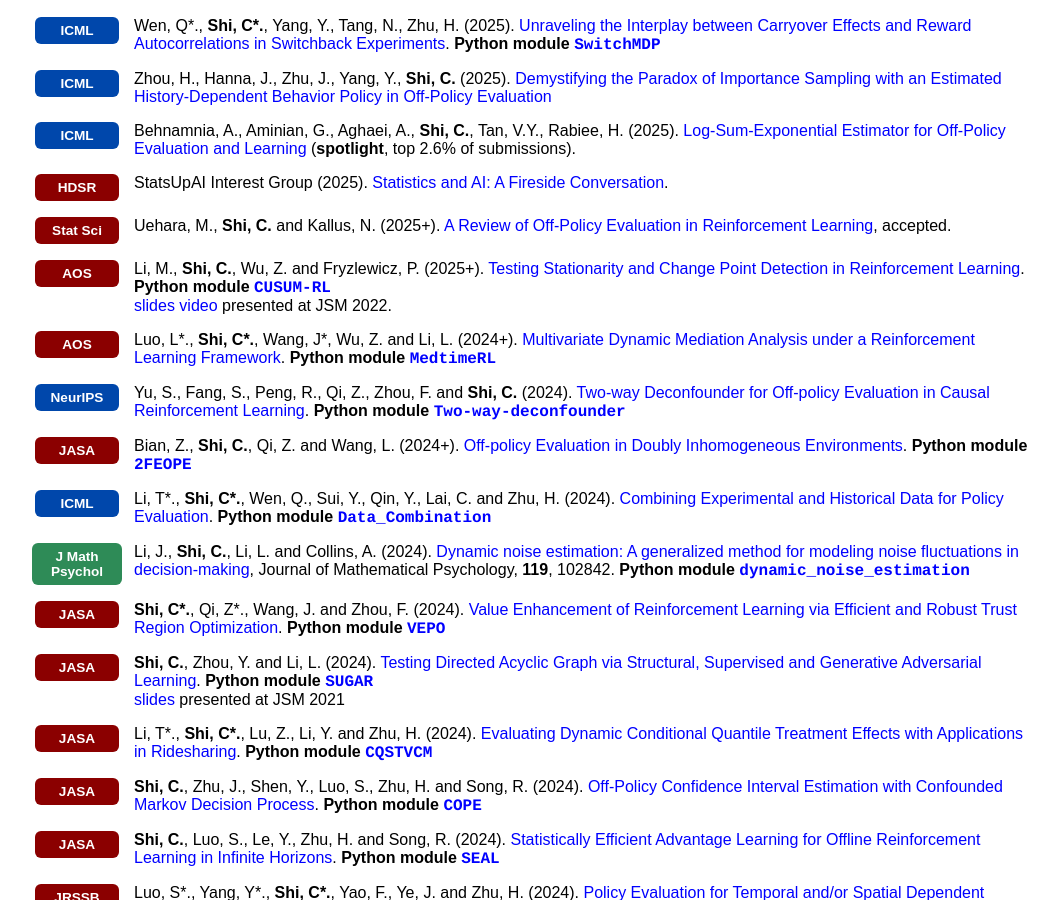
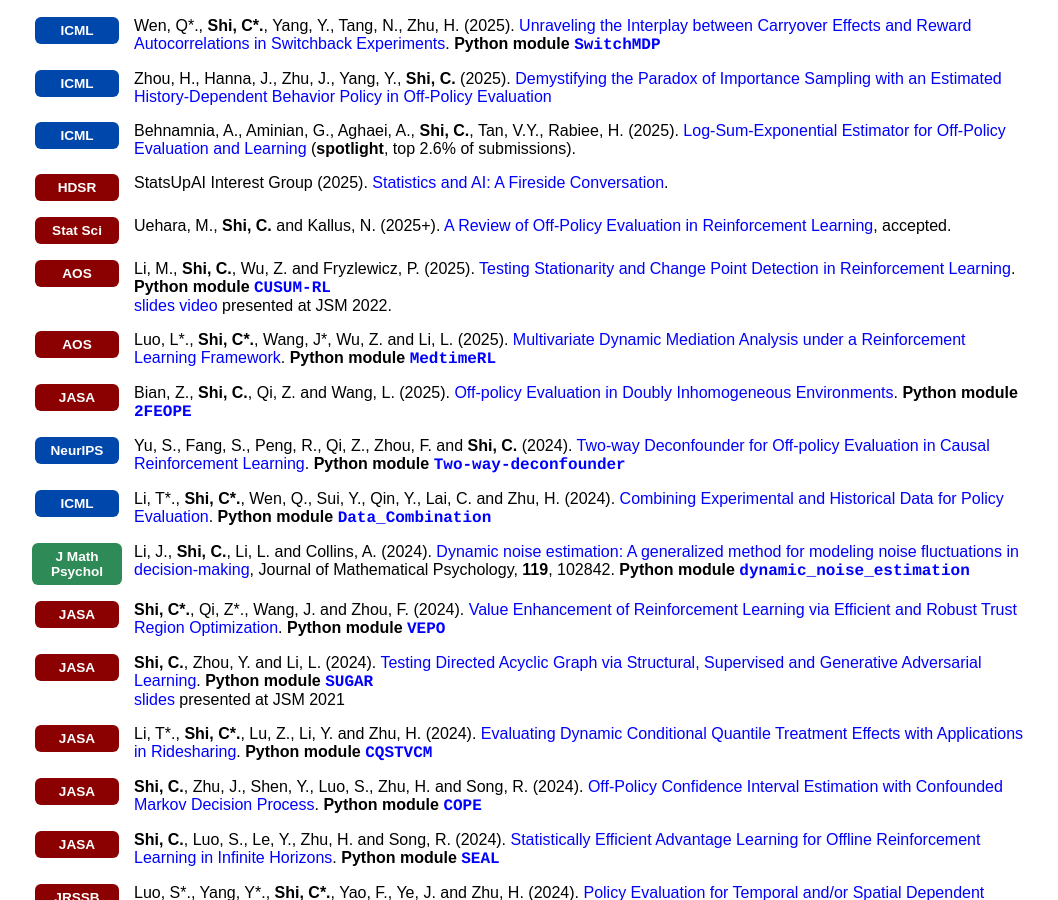
Before and after one commit to callmespring/callmespring.github.io, a Jekyll site: the page built from publication.md, in a window 1280 px wide and 900 px high, scrolled down 1237 px. Shown: the whole window, without its empty margins (108-1166 px from the left). Built offline with Jekyll 4.4.1, drawn with Linux system fonts in a browser that asks for light colours.

Commit message:
Update publication.md

```diff
--- a/publication.md
+++ b/publication.md
@@ -154,7 +154,7 @@ Wang, J., Qi, Z. and **Shi, C.** [Blessing from Experts: Super Reinforcement Lea
     <span class="publication-logo-badge badge-stat">AOS</span>
   </div>
   <div class="pub-content" style="flex: 1;">
-    Li, M., <strong>Shi, C.</strong>, Wu, Z. and Fryzlewicz, P. (2025+). <a href="https://arxiv.org/pdf/2203.01707.pdf">Testing Stationarity and Change Point Detection in Reinforcement Learning</a>. <strong>Python module</strong> <a href="https://github.com/limengbinggz/CUSUM-RL" style="font-family:courier;"><strong>CUSUM-RL</strong></a><br/> <a href="./slides/CUSUMRL.pdf"><font size="3">slides</font></a> <a href="https://www.dropbox.com/s/56nstisjitkxvjd/video.mp4?dl=0"><font size="3">video</font></a> <font size="3">presented at JSM 2022</font>.
+    Li, M., <strong>Shi, C.</strong>, Wu, Z. and Fryzlewicz, P. (2025). <a href="https://arxiv.org/pdf/2203.01707.pdf">Testing Stationarity and Change Point Detection in Reinforcement Learning</a>. <strong>Python module</strong> <a href="https://github.com/limengbinggz/CUSUM-RL" style="font-family:courier;"><strong>CUSUM-RL</strong></a><br/> <a href="./slides/CUSUMRL.pdf"><font size="3">slides</font></a> <a href="https://www.dropbox.com/s/56nstisjitkxvjd/video.mp4?dl=0"><font size="3">video</font></a> <font size="3">presented at JSM 2022</font>.
   </div>
 </div>
 
@@ -163,7 +163,16 @@ Wang, J., Qi, Z. and **Shi, C.** [Blessing from Experts: Super Reinforcement Lea
     <span class="publication-logo-badge badge-stat">AOS</span>
   </div>
   <div class="pub-content" style="flex: 1;">
-    Luo, L*., <strong>Shi, C*.</strong>, Wang, J*, Wu, Z. and Li, L. (2024+). <a href="https://arxiv.org/pdf/2310.16203.pdf">Multivariate Dynamic Mediation Analysis under a Reinforcement Learning Framework</a>. <strong>Python module</strong> <a href="https://github.com/jtwang95/MedtimeRL" style="font-family:courier;"><strong>MedtimeRL</strong></a>
+    Luo, L*., <strong>Shi, C*.</strong>, Wang, J*, Wu, Z. and Li, L. (2025). <a href="https://arxiv.org/pdf/2310.16203.pdf">Multivariate Dynamic Mediation Analysis under a Reinforcement Learning Framework</a>. <strong>Python module</strong> <a href="https://github.com/jtwang95/MedtimeRL" style="font-family:courier;"><strong>MedtimeRL</strong></a>
+  </div>
+</div>
+
+<div class="publication-entry" style="display: flex; align-items: flex-start; margin-bottom: 1em;">
+  <div class="pub-venue" style="flex: 0 0 90px; margin-right: 12px; display: flex; align-items: center; justify-content: center;">
+    <span class="publication-logo-badge badge-stat">JASA</span>
+  </div>
+  <div class="pub-content" style="flex: 1;">
+    Bian, Z., <strong>Shi, C.</strong>, Qi, Z. and Wang, L. (2025). <a href="https://arxiv.org/pdf/2306.08719.pdf">Off-policy Evaluation in Doubly Inhomogeneous Environments</a>. <strong>Python module</strong> <a href="https://github.com/ZeyuBian/2FEOPE" style="font-family:courier;"><strong>2FEOPE</strong></a>
   </div>
 </div>
 
@@ -173,15 +182,6 @@ Wang, J., Qi, Z. and **Shi, C.** [Blessing from Experts: Super Reinforcement Lea
   </div>
   <div class="pub-content" style="flex: 1;">
     Yu, S., Fang, S., Peng, R., Qi, Z., Zhou, F. and <strong>Shi, C.</strong> (2024). <a href="https://openreview.net/pdf?id=Lu9Rasfmjj">Two-way Deconfounder for Off-policy Evaluation in Causal Reinforcement Learning</a>. <strong>Python module</strong> <a href="https://github.com/fsmiu/Two-way-Deconfounder" style="font-family:courier;"><strong>Two-way-deconfounder</strong></a>
-  </div>
-</div>
-
-<div class="publication-entry" style="display: flex; align-items: flex-start; margin-bottom: 1em;">
-  <div class="pub-venue" style="flex: 0 0 90px; margin-right: 12px; display: flex; align-items: center; justify-content: center;">
-    <span class="publication-logo-badge badge-stat">JASA</span>
-  </div>
-  <div class="pub-content" style="flex: 1;">
-    Bian, Z., <strong>Shi, C.</strong>, Qi, Z. and Wang, L. (2024+). <a href="https://arxiv.org/pdf/2306.08719.pdf">Off-policy Evaluation in Doubly Inhomogeneous Environments</a>. <strong>Python module</strong> <a href="https://github.com/ZeyuBian/2FEOPE" style="font-family:courier;"><strong>2FEOPE</strong></a>
   </div>
 </div>
 
```
